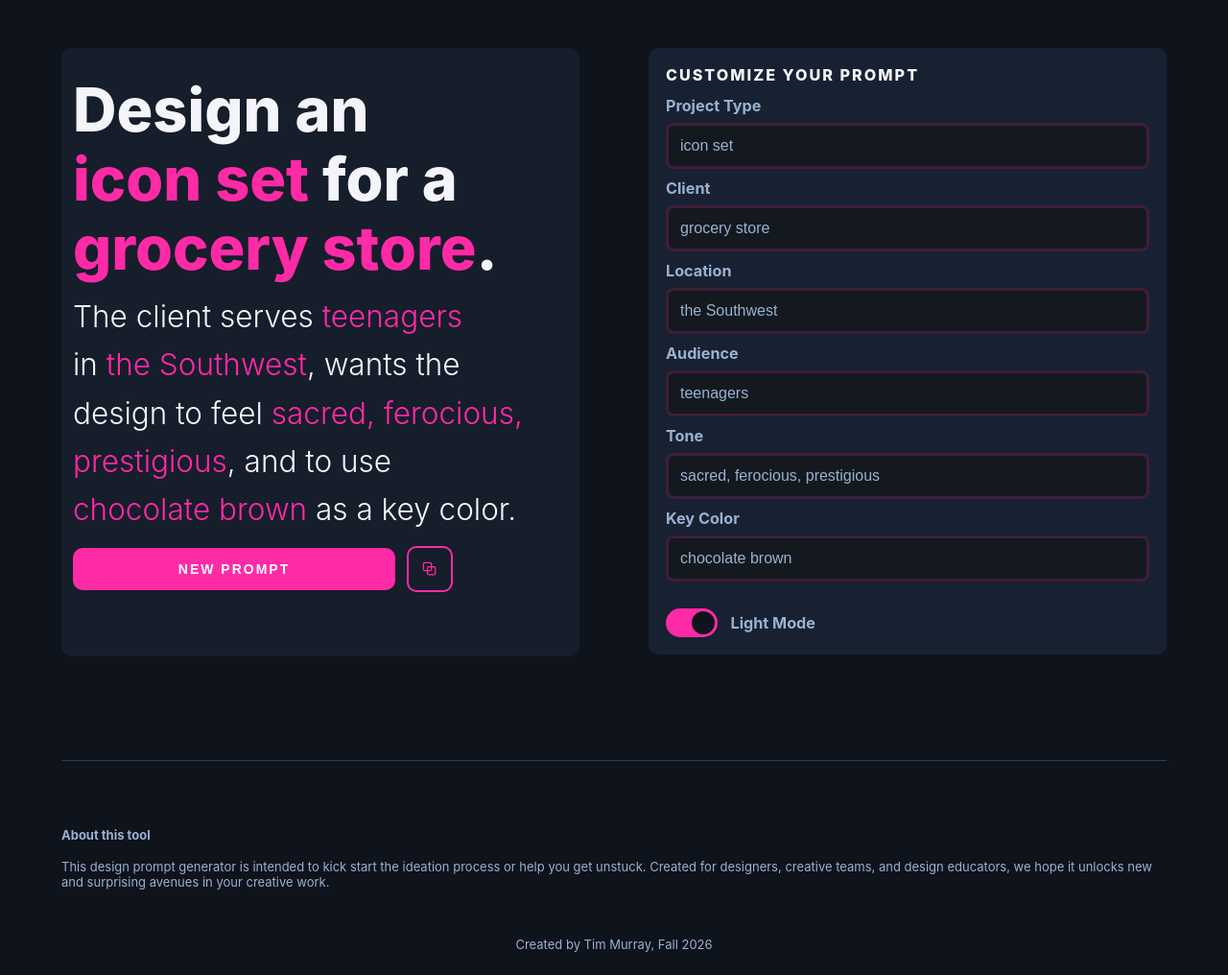
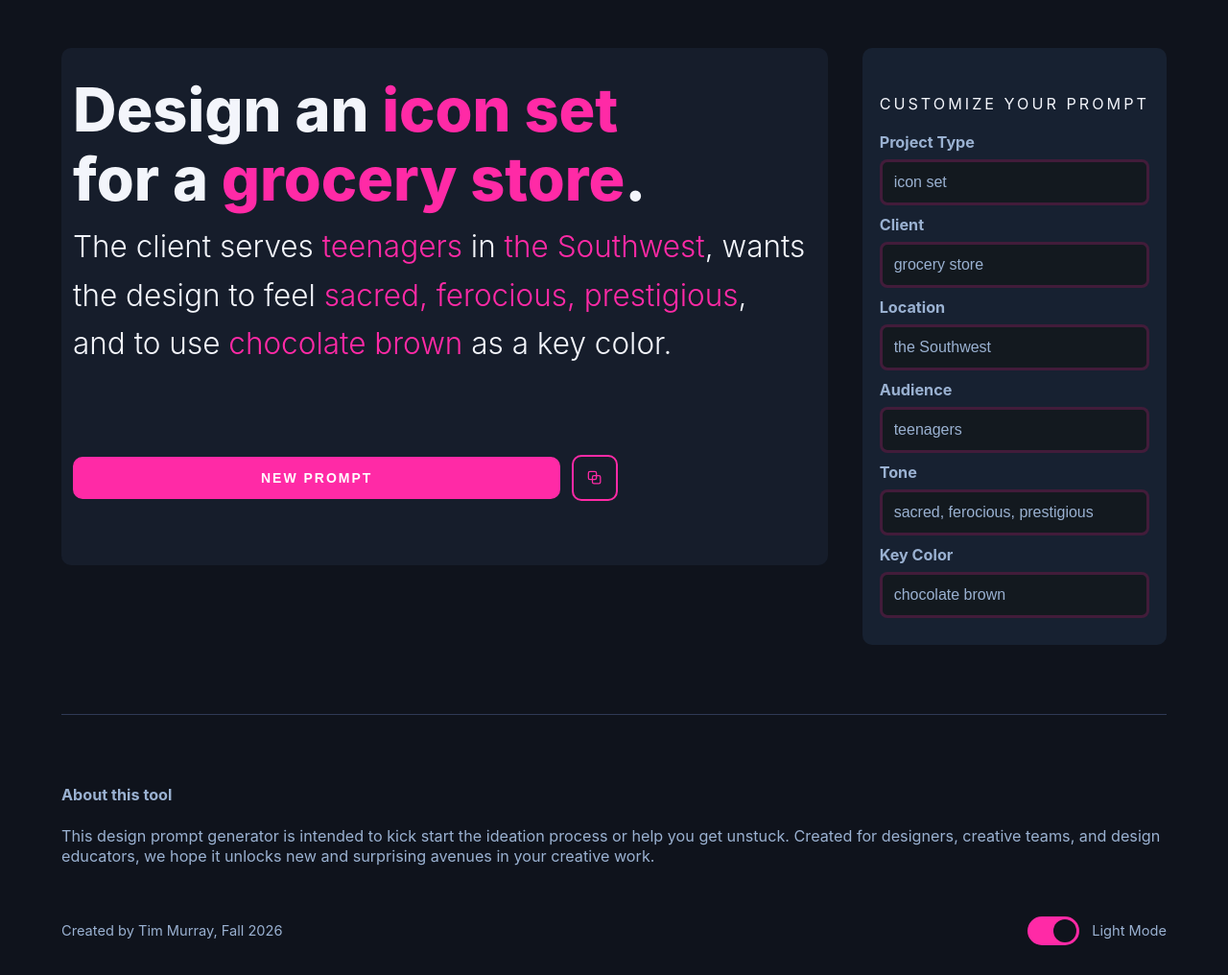
Before and after one commit to curious-studio/design-prompt, a plain HTML site: page index.html in a window 1280 px wide. Shown: the whole page at 96% size. Drawn offline with Linux system fonts and the light colour scheme.

Commit message:
Dark mode toggle moved, adjust Ui

```diff
--- a/css/styles.css
+++ b/css/styles.css
@@ -49,7 +49,7 @@
 
 *{box-sizing:border-box}
 html,body{height:100%;margin:0;font-size:18px;font-family:Inter, system-ui, -apple-system, 'Segoe UI', Roboto, 'Helvetica Neue', Arial;color:var(--text);background:var(--bg);transition:background .3s ease,color .3s ease;}
-.app{max-width:var(--max-width);margin:2vw auto;padding:24px;display: grid;grid-template-columns: 1fr 1fr;gap: 4rem;align-items: start;}
+.app{max-width:var(--max-width);margin:2vw auto;padding:24px;display: grid;grid-template-columns: 1fr auto;gap: 2rem;align-items: start;}
 .hero{padding:28px 12px 18px;border-radius:10px;background:var(--hero-bg);transition:background .3s ease;}
 .prompt{font-weight:800;font-size: clamp(2rem, 6vw, 3.5rem);line-height: 1.15;color:var(--text);margin-bottom:12px;min-height: 30vw;transition:color .4s ease,opacity .2s ease;}
 .prompt.prompt--revealing{color:var(--muted);opacity:0.9;font-weight:600;letter-spacing:0.02em;font-style:italic;}
@@ -58,7 +58,7 @@ html,body{height:100%;margin:0;font-size:18px;font-family:Inter, system-ui, -app
 .word.visible{opacity:1}
 .prompt-secondary{display:block;font-size: clamp(1.25rem, 3vw, 1.75rem);line-height:1.6;margin-top:0.55rem;color:var(--text);font-weight: 300;}
 .hero-actions{display: grid;gap:12px;align-items:center;grid-template-columns: 2fr 1fr;}
-.theme-toggle{display:flex;align-items:center;gap:0.75rem;margin-top:1rem}
+.theme-toggle{display:flex;align-items:center;gap:0.75rem;}
 .theme-toggle-input{position:absolute;opacity:0;width:1px;height:1px;overflow:hidden;}
 .theme-toggle-label{display:inline-flex;align-items:center;width:54px;height:30px;border-radius:999px;background: var(--muted);border: 2px solid var(--muted);cursor:pointer;transition: background .5s ease,border-color .5s ease;position:relative}
 /*.theme-toggle-label::before{content:'☀️';position:absolute;left:8px;top:50%;transform:translateY(-50%);font-size:0.85rem;transition:opacity .2s ease;}
@@ -69,7 +69,7 @@ html,body{height:100%;margin:0;font-size:18px;font-family:Inter, system-ui, -app
 .theme-toggle-input:checked + .theme-toggle-label::before{opacity:0}
 .theme-toggle-input:checked + .theme-toggle-label::after{opacity:1}
 .theme-toggle-input:checked + .theme-toggle-label .theme-toggle-knob{transform:translateX(24px)}
-.theme-toggle-text{font-size: var(--font-size-sm);color: var(--muted);text-transform:capitalize;font-weight:700;}
+.theme-toggle-text{font-size: var(--font-size-xs);color: var(--muted);text-transform:capitalize;/* font-weight:700; */}
 .btn{display:inline-flex;align-items:center;justify-content:center;border-radius:10px;padding:12px 16px;cursor:pointer;border:2px solid transparent;font-weight:700;text-transform: uppercase;letter-spacing: 2px;padding-right: 2rem;padding-left: 2rem;transition:background .2s ease,color .2s ease,border-color .2s ease;}
 .btn:focus{outline:2px solid var(--key-color);outline-offset:2px}
 .btn.primary{background:var(--key-color);color:var(--btn-text);border-color:var(--key-color);font-size:14px}
@@ -78,10 +78,11 @@ html,body{height:100%;margin:0;font-size:18px;font-family:Inter, system-ui, -app
 .btn.icon:hover{background:var(--key-color);color:var(--btn-text)}
 .btn.copied{background:var(--surface);color:var(--muted);border-color:var(--border);cursor:not-allowed;pointer-events:none}
 .btn.copied:hover{opacity:1}
+.colophon {display: flex; justify-content: space-between; align-items: center;}
 .panel{background:var(--panel);padding:18px;border-radius:10px;transition:background .3s ease;}
 .site-footer-wrapper{grid-column:1/-1;display:flex;flex-direction:column;gap:2rem;margin-top:2rem;border-top:1px solid var(--border);padding-top:2rem;}
-.panel-title{font-size: var(--font-size-sm);margin:0 0 12px 0;font-weight:800;text-transform: uppercase;letter-spacing: 2px;}
-.customize{display:flex;flex-direction:column;gap:10px}
+.panel-title{font-size: var(--font-size-sm);margin: 30px 0 20px 0;font-weight: 400;800;text-transform: uppercase;letter-spacing: 3px;}
+.customize{display:flex;flex-direction:column;gap:10px;margin-bottom: 10px;}
 .field{display:flex;flex-direction:column;gap:8px}
 .label-title{font-size: var(--font-size-sm);color: var(--muted);font-weight: 700;}
 .field input{padding:12px;border-radius:8px;border:3px solid var(--field-border);background:var(--field-bg);font-size:16px;color:var(--text)}
@@ -91,9 +92,9 @@ html,body{height:100%;margin:0;font-size:18px;font-family:Inter, system-ui, -app
 .show-and-tell p{margin:0 0 12px 0;color:var(--showtell-copy)}
 .show-and-tell .btn{align-self:flex-end;}
 .btn.outline{background:transparent;border:2px solid #fff;color:#fff;padding:10px 14px;border-radius:8px;font-weight:700}
-.about{margin-top:16px;color:var(--muted);font-size:13px}
-.site-footer{text-align:center;color:var(--muted);font-size:13px}
-.toast{display:inline-flex;align-items:center;background:var(--toast-bg);color:var(--toast-text);padding:8px 14px;border-radius:999px;opacity:0;pointer-events:none;transition:opacity .25s,background .3s ease,color .3s ease;white-space:nowrap;font-size:0.95rem;justify-content: center;}
+.about{margin-top:16px;color:var(--muted);font-size: var(--font-size-sm);line-height: 1.3;}
+.site-footer{text-align: left;color:var(--muted);font-size: var(--font-size-xs);}
+.toast{display:inline-flex;align-items:center;background:var(--toast-bg);color:var(--toast-text);padding:8px 14px;border-radius:999px;opacity:0;pointer-events:none;transition: opacity .5s,background .5s ease,color .5s ease;white-space:nowrap;font-size:0.95rem;justify-content: center;}
 .toast.visible{opacity:1}
 
 /* Typography */
--- a/index.html
+++ b/index.html
@@ -70,13 +70,6 @@
                         <span class="label-title">Key Color</span>
                         <input id="keyColor" placeholder="magenta">
                     </label>
-                    <div class="theme-toggle">
-                        <input id="themeToggle" class="theme-toggle-input" type="checkbox" aria-label="Toggle dark mode">
-                        <label for="themeToggle" class="theme-toggle-label">
-                            <span class="theme-toggle-knob"></span>
-                        </label>
-                        <span class="theme-toggle-text">dark mode</span>
-                    </div>
                 </form>
             </main>
             <footer class="site-footer-wrapper">
@@ -92,7 +85,16 @@
                     <h4>About this tool</h4>
                     <p>This design prompt generator is intended to kick start the ideation process or help you get unstuck. Created for designers, creative teams, and design educators, we hope it unlocks new and surprising avenues in your creative work.</p>
                 </section>
+                <section class="colophon">
                 <div class="site-footer">Created by Tim Murray, Fall 2026</div>
+                    <div class="theme-toggle">
+                        <input id="themeToggle" class="theme-toggle-input" type="checkbox" aria-label="Toggle dark mode">
+                        <label for="themeToggle" class="theme-toggle-label">
+                            <span class="theme-toggle-knob"></span>
+                        </label>
+                        <span class="theme-toggle-text">dark mode</span>
+                    </div>
+                </section>
             </footer>
             <!-- Hidden data sources (preserved for randomization) -->
             <textarea id="projectTypes" hidden>brand, icon set, business card, home page, event invitation, logo, hat, shirt, coaster</textarea>
```
